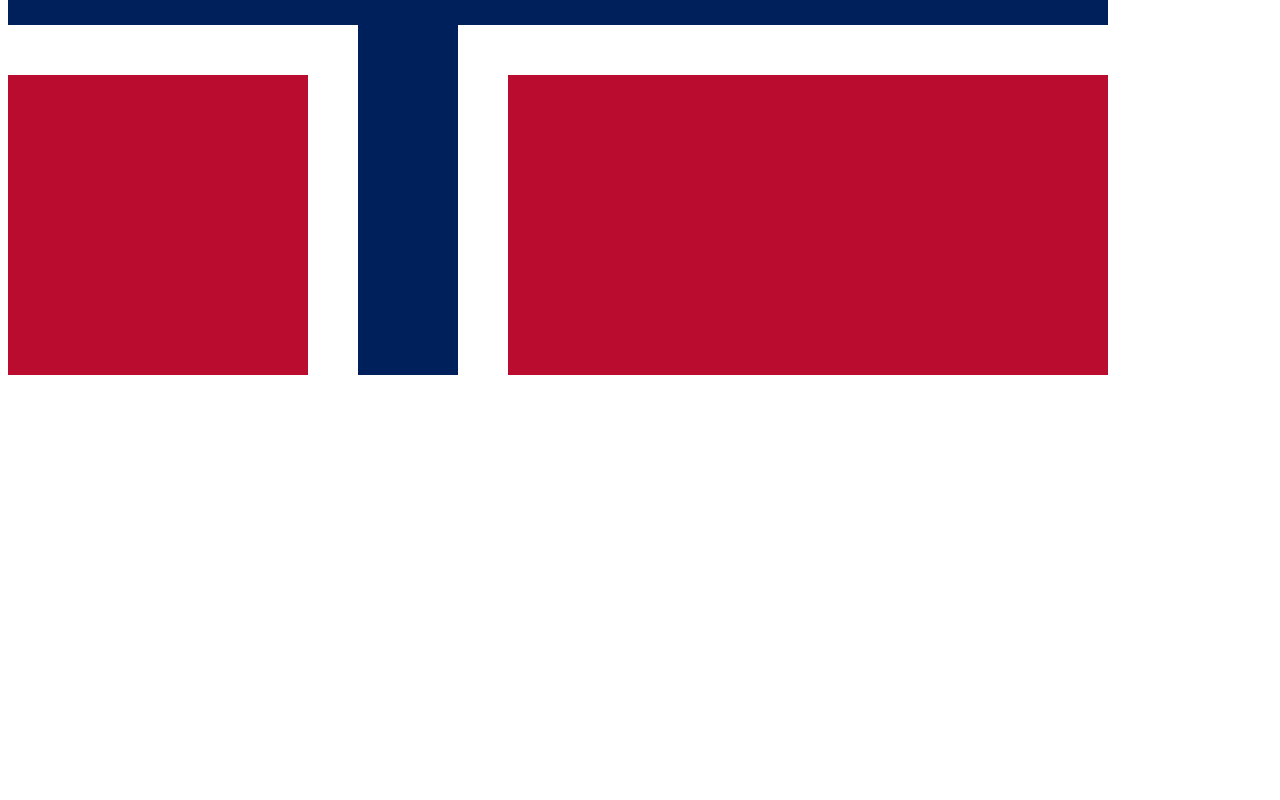
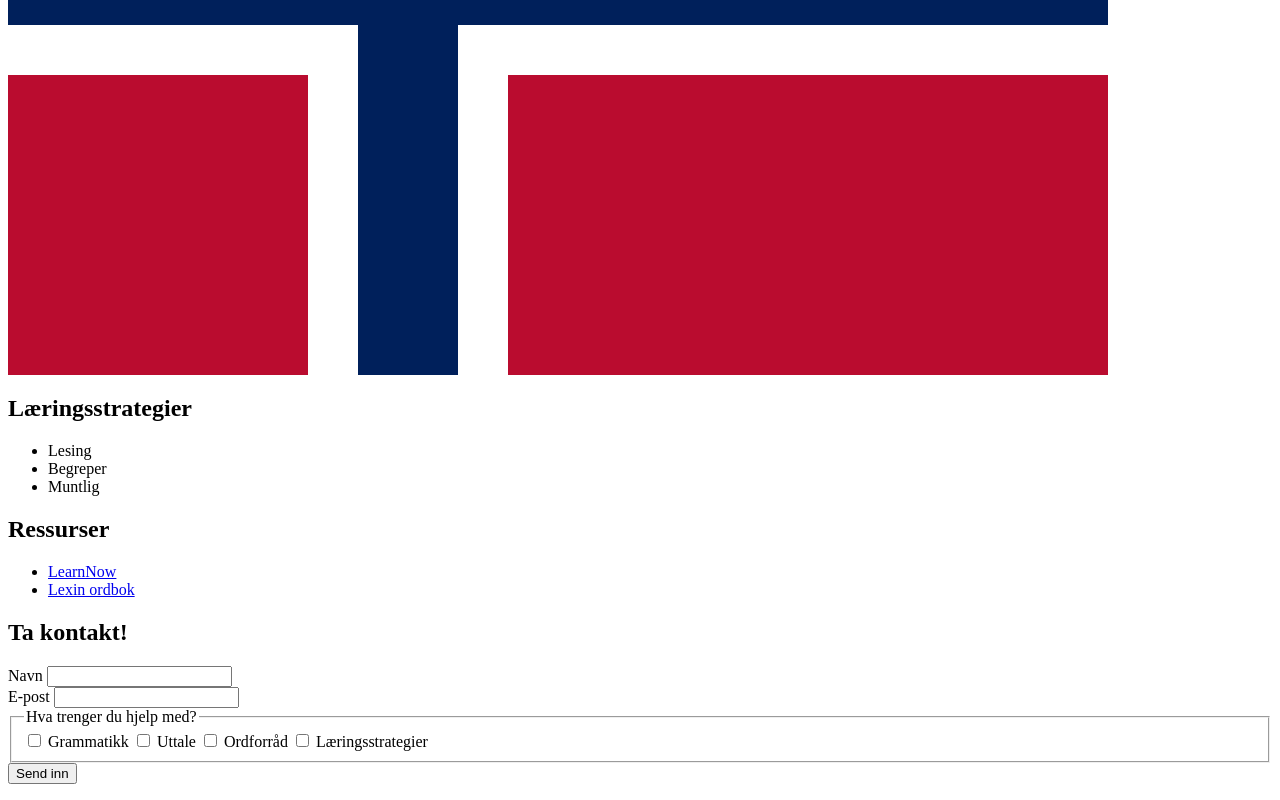
Before and after one commit to kidokidok/norskhjelp, a plain HTML site: page index.html in a window 1280 px wide. Shown: the part 525-1325 px from the top of the page. Before the commit the page ends 908 px from the top, so only its background shows below. Drawn offline with Linux system fonts and the light colour scheme.

Commit message:
added resources and form

```diff
--- a/index.html
+++ b/index.html
@@ -1,3 +1,56 @@
 <h1>Norskhjelp</h1>
 <p>Her kommer tips</p>
 <img src="potato.png" />
+<h2>Læringsstrategier</h2>
+<ul>
+	<li>Lesing</li>
+	<li>Begreper</li>
+	<li>Muntlig</li>
+</ul>
+<h2>Ressurser</h2>
+<ul>
+	<li>
+		<a href="https://www.ntnu.edu/learnnow">LearnNow</a>
+	</li>
+	<li>
+		<a href="https://lexin.oslomet.no/#/">Lexin ordbok</a>
+	</li>
+</ul>
+<h2>Ta kontakt!</h2>
+<form>
+	<div>
+		<label for="navn">Navn</label>
+		<input name="navn" id="navn"/>
+	</div>
+
+	<div>
+		<label for="e-post">E-post</label>
+		<input name="e-post" id="e-post" type="email" />
+	</div>
+
+	<div>
+		<fieldset>
+			<legend>Hva trenger du hjelp med?</legend>
+			<label for="hjelp-grammatikk">
+				 <input name ="hjelp" id="hjelp-grammatikk" type="checkbox"/>
+				Grammatikk
+			</label>
+
+			<label for="hjelp-uttale">
+				  <input name ="hjelp" id="hjelp-uttale" type="checkbox"/>
+				Uttale
+			</label>
+			<label for="hjelp-ordforråd">
+				   <input name ="hjelp" id="hjelp-ordforråd" type="checkbox"/>
+				Ordforråd
+			</label>
+			<label for="hjelp-læringsstrategier">
+				 <input name ="hjelp" id="hjelp-grammatikk" type="checkbox"/>
+				Læringsstrategier
+			</label>
+		</fieldset>
+	</div>
+	<div>
+		<button>Send inn</button>
+	</div>
+</form>
```
